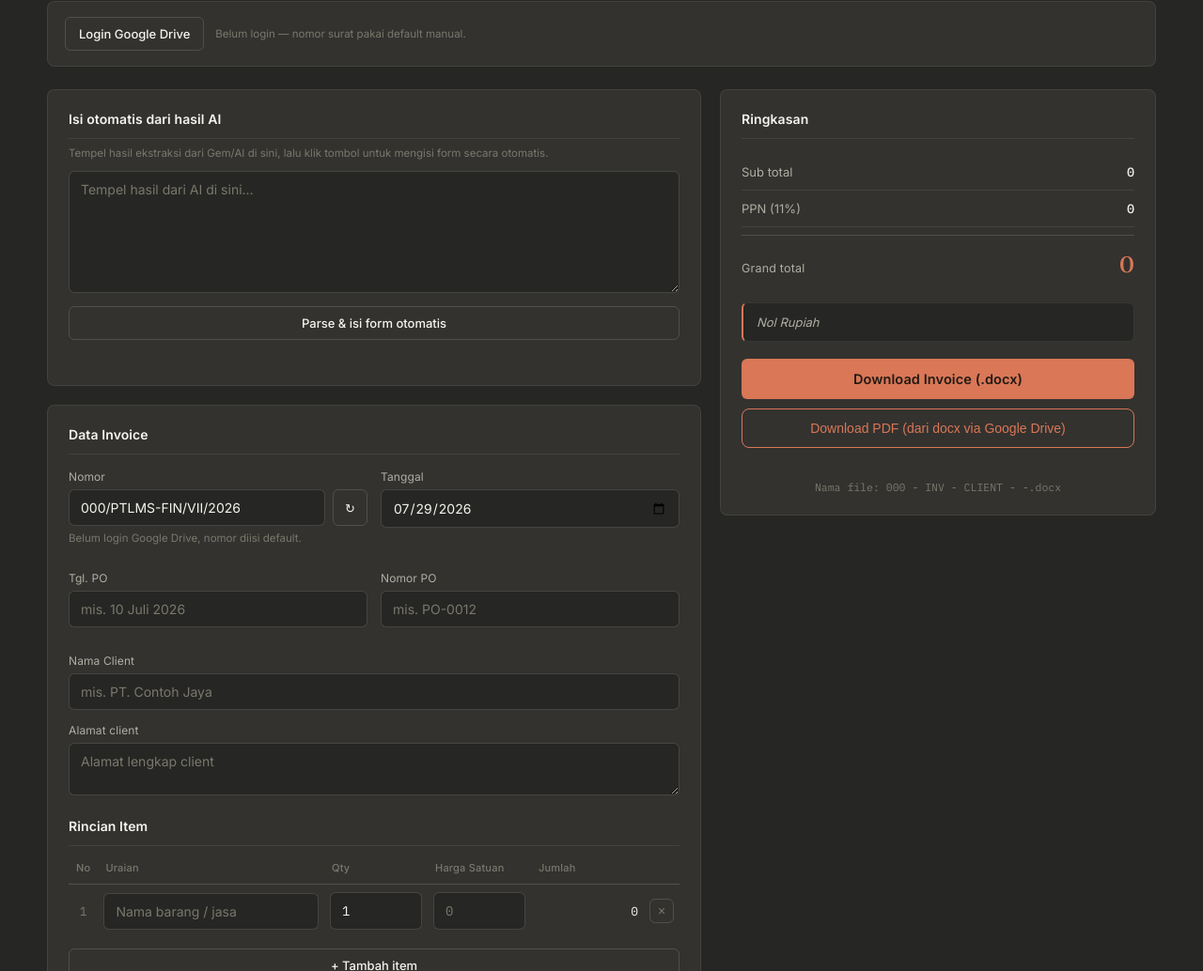
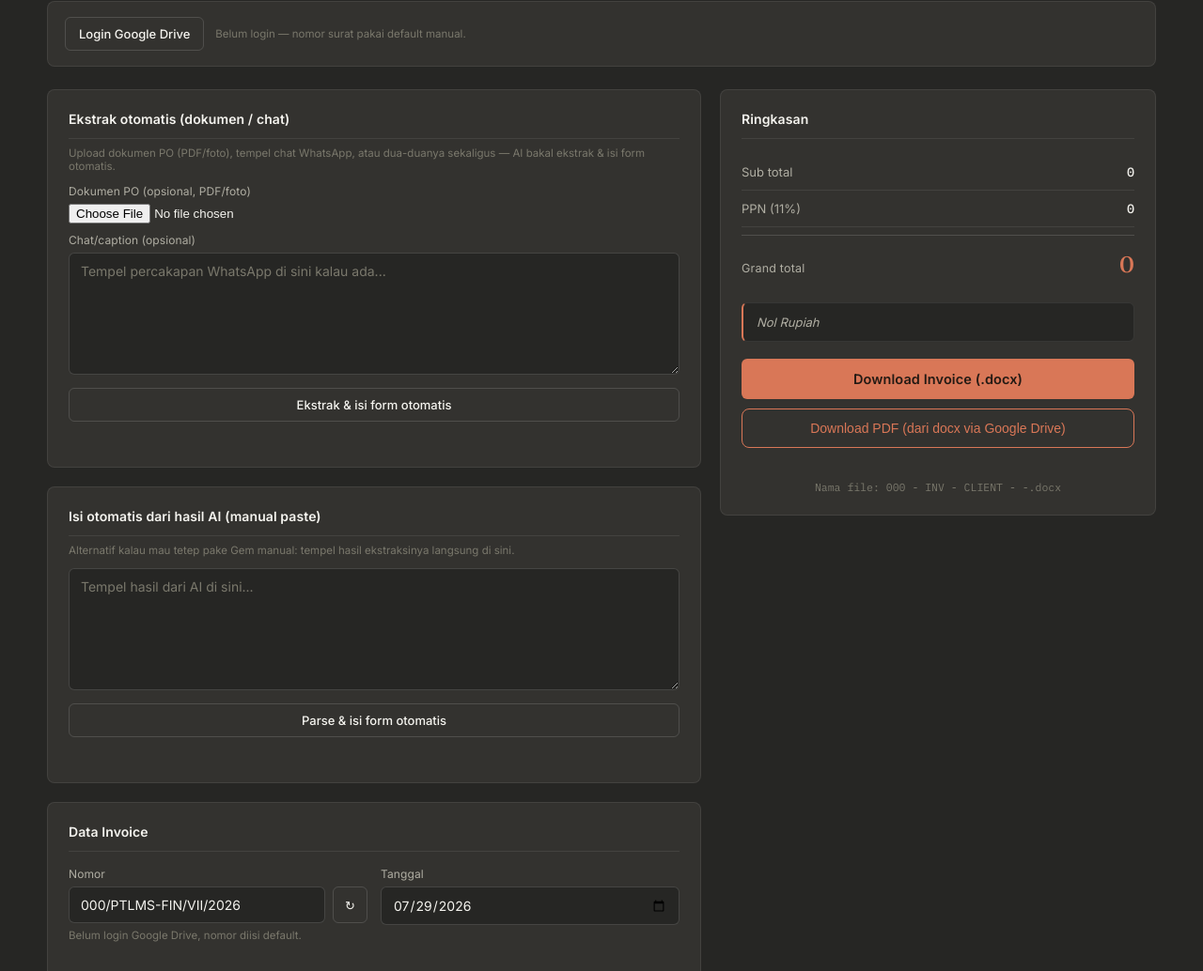
Before and after one commit to frbyannqt/document-generator, a website: page index.html in a window 1280 px wide. Shown: the part 229-1263 px from the top of the page at 94% size. Drawn offline with nearby package versions, Linux system fonts and the light colour scheme; no server answers.

Commit message:
Update index.html - add ai gemini

```diff
--- a/index.html
+++ b/index.html
@@ -238,13 +238,28 @@
     <!-- FORM -->
     <div>
       <div class="panel">
-        <h2>Isi otomatis dari hasil AI</h2>
-        <p class="hint" id="gemHint" style="margin-top:-8px;margin-bottom:12px;">Tempel hasil ekstraksi dari Gem/AI di sini, lalu klik tombol untuk mengisi form secara otomatis.</p>
+        <h2>Ekstrak otomatis (dokumen / chat)</h2>
+        <p class="hint" id="gemHint" style="margin-top:-8px;margin-bottom:12px;">Upload dokumen PO (PDF/foto), tempel chat WhatsApp, atau dua-duanya sekaligus — AI bakal ekstrak & isi form otomatis.</p>
+        <div class="field" style="margin-bottom:10px;">
+          <label for="gemFile">Dokumen PO (opsional, PDF/foto)</label>
+          <input type="file" id="gemFile" accept=".pdf,.png,.jpg,.jpeg,.webp">
+        </div>
         <div class="field">
-          <textarea id="gemInput" class="gem-textarea" placeholder="Tempel hasil dari AI di sini..."></textarea>
+          <label for="gemInput">Chat/caption (opsional)</label>
+          <textarea id="gemInput" class="gem-textarea" placeholder="Tempel percakapan WhatsApp di sini kalau ada..."></textarea>
         </div>
-        <button type="button" class="btn-ghost" id="btnParseGem" style="width:100%;">Parse &amp; isi form otomatis</button>
+        <button type="button" class="btn-ghost" id="btnParseGem" style="width:100%;">Ekstrak &amp; isi form otomatis</button>
         <div class="status-msg" id="gemStatusMsg"></div>
+      </div>
+
+      <div class="panel">
+        <h2>Isi otomatis dari hasil AI (manual paste)</h2>
+        <p class="hint" style="margin-top:-8px;margin-bottom:12px;">Alternatif kalau mau tetep pake Gem manual: tempel hasil ekstraksinya langsung di sini.</p>
+        <div class="field">
+          <textarea id="gemManualInput" class="gem-textarea" placeholder="Tempel hasil dari AI di sini..."></textarea>
+        </div>
+        <button type="button" class="btn-ghost" id="btnParseGemManual" style="width:100%;">Parse &amp; isi form otomatis</button>
+        <div class="status-msg" id="gemManualStatusMsg"></div>
       </div>
 
       <div class="panel">
```
